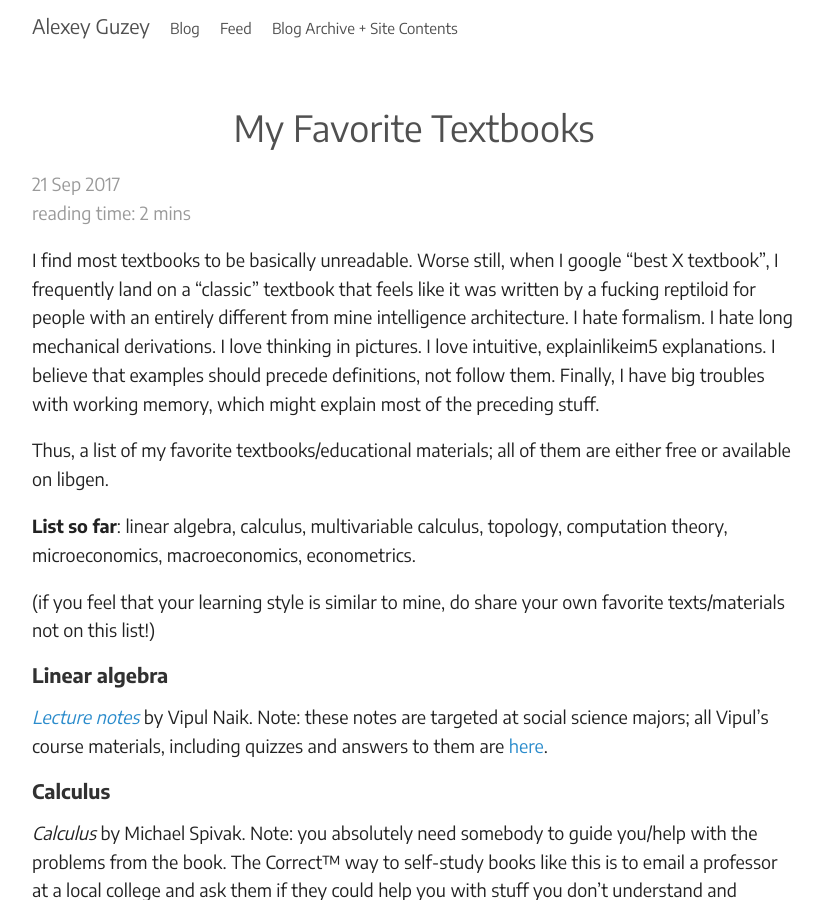
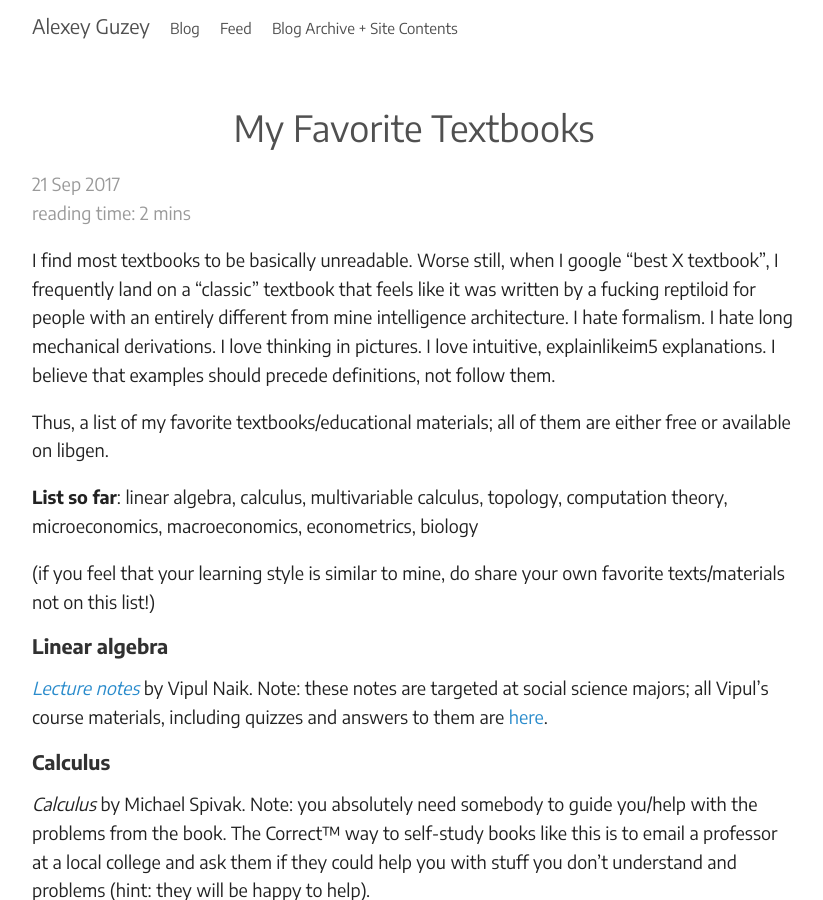
Before and after one commit to guzey/guzey.github.io1, a Jekyll site: the page built from _posts/2017-09-21-textbooks.md, in a window 1280 px wide and 900 px high. Shown: the whole window, without its empty margins (226-1049 px from the left). Built offline with Jekyll 4.4.1, drawn with Linux system fonts in a browser that asks for light colours; comment, search, counter and statistics services are not loaded; a style sheet for code colours, icons or effects is not loaded; some of the changed text lies outside the part shown.

Commit message:
update textbooks

```diff
--- a/_posts/2017-09-21-textbooks.md
+++ b/_posts/2017-09-21-textbooks.md
@@ -3,11 +3,11 @@
 title: My Favorite Textbooks
 ---
 
-I find most textbooks to be basically unreadable. Worse still, when I google "best X textbook", I frequently land on a "classic" textbook that feels like it was written by a fucking reptiloid for people with an entirely different from mine intelligence architecture. I hate formalism. I hate long mechanical derivations. I love thinking in pictures. I love intuitive, explainlikeim5 explanations. I believe that examples should precede definitions, not follow them. Finally, I have big troubles with working memory, which might explain most of the preceding stuff.
+I find most textbooks to be basically unreadable. Worse still, when I google "best X textbook", I frequently land on a "classic" textbook that feels like it was written by a fucking reptiloid for people with an entirely different from mine intelligence architecture. I hate formalism. I hate long mechanical derivations. I love thinking in pictures. I love intuitive, explainlikeim5 explanations. I believe that examples should precede definitions, not follow them.
 
 Thus, a list of my favorite textbooks/educational materials; all of them are either free or available on libgen.
 
-**List so far**: linear algebra, calculus, multivariable calculus, topology, computation theory, microeconomics, macroeconomics, econometrics.
+**List so far**: linear algebra, calculus, multivariable calculus, topology, computation theory, microeconomics, macroeconomics, econometrics, biology
 
 (if you feel that your learning style is similar to mine, do share your own favorite texts/materials not on this list!)
 
@@ -47,3 +47,7 @@
 ### Econometrics
 
 *Introduction to Econometrics* by Christopher Dougherty. Note: lmk if you need solutions for it.
+
+### Biology
+
+*Campbell Biology* by Urry et al.
```
